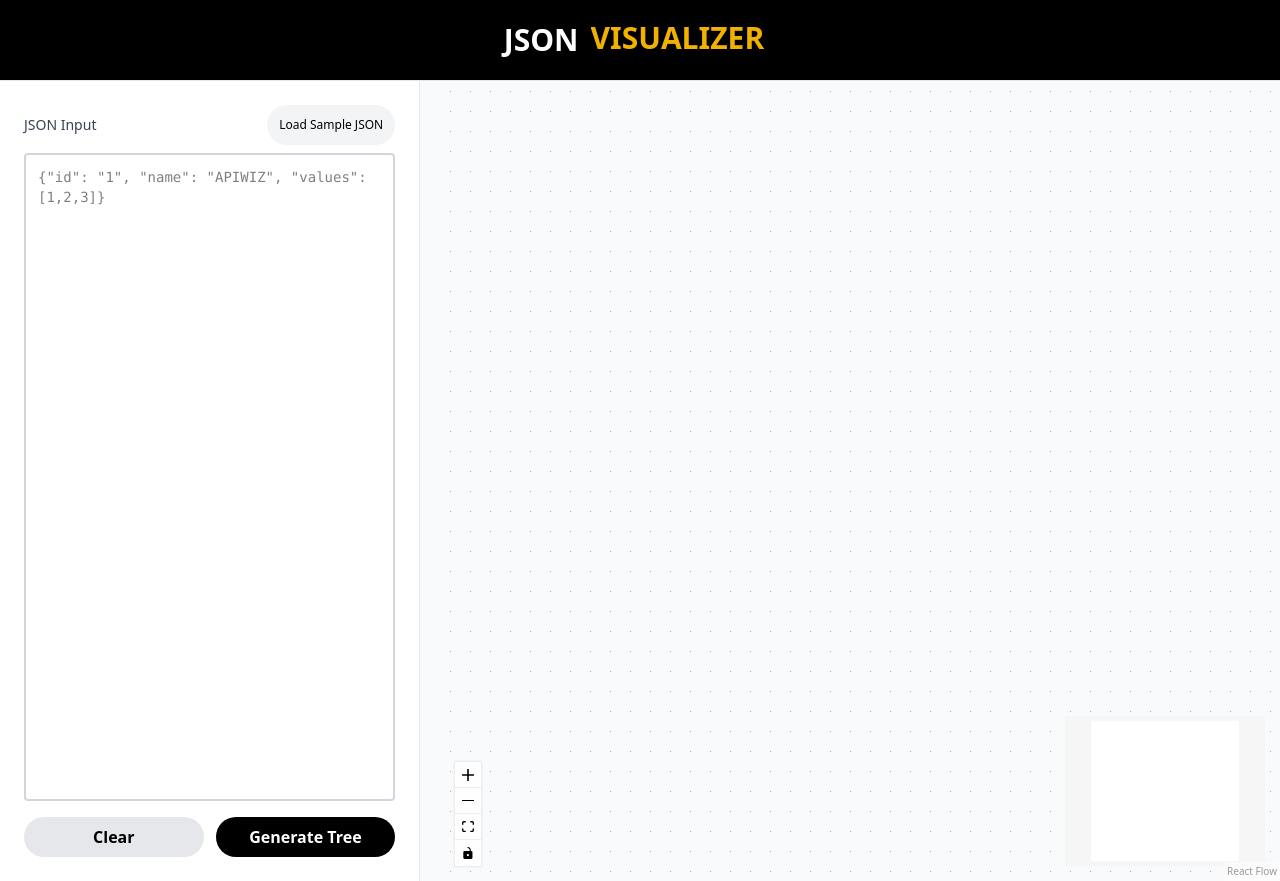
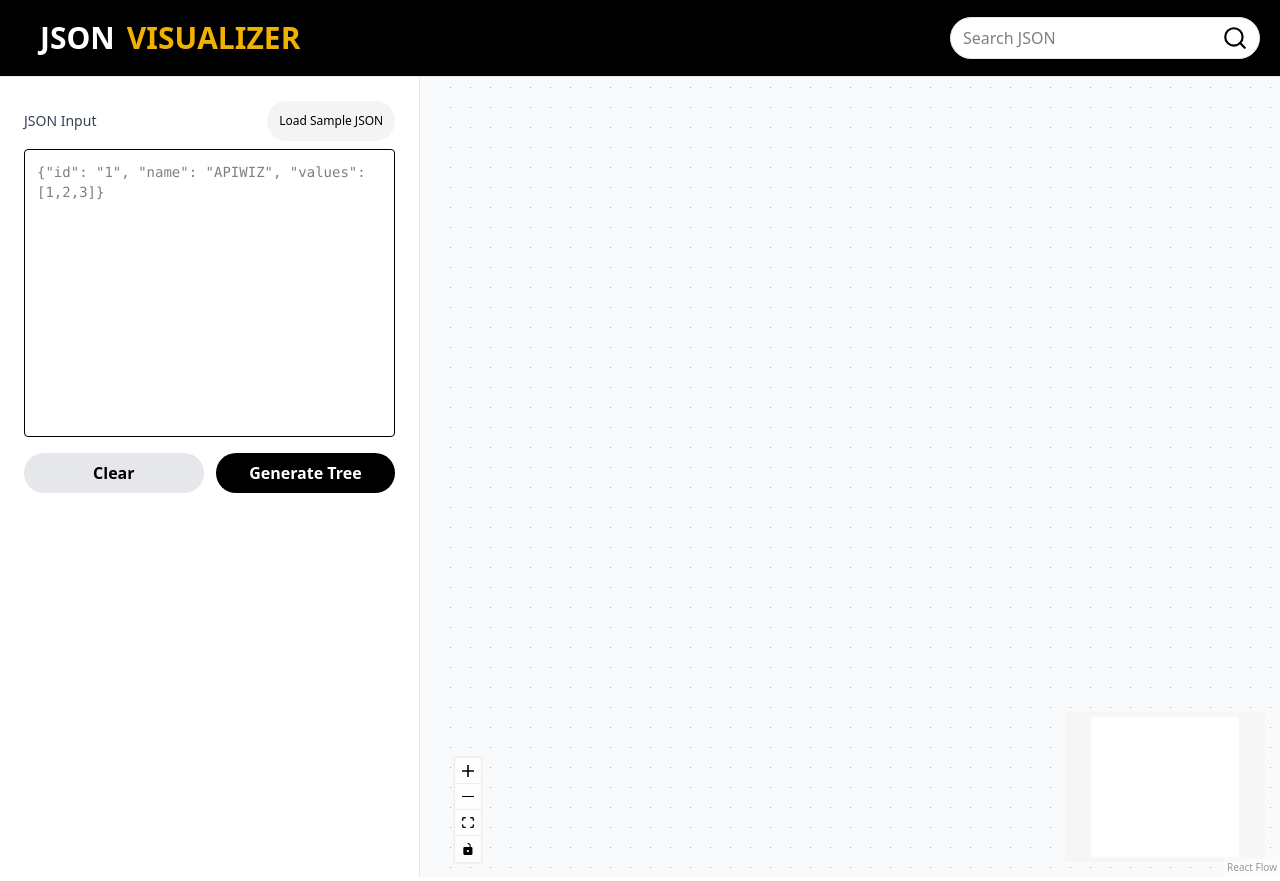
Before and after one commit to Madmax-Furiosa/json-visializer, a React (Vite) app: page / in a window 1280 px wide. Built offline with nearby package versions, Linux system fonts and the light colour scheme.

Commit message:
feat: add search bar

```diff
--- a/src/components/Flow.jsx
+++ b/src/components/Flow.jsx
@@ -16,6 +16,7 @@ import {
 
 import "@xyflow/react/dist/style.css";
 import RotatingText from "./TextRotate";
+import { Search } from "lucide-react";
 // import { initialEdges, initialNodes } from "./InitialNodes";
 
 const elk = new ELK();
@@ -217,8 +218,9 @@ function LayoutFlow() {
     <section>
       <div
         id="header"
-        className="w-full border-b border-gray-200 bg-black flex py-5 justify-center items-center"
+        className="w-full border-b border-gray-200 bg-black flex items-center justify-between px-5"
       >
+        <div className="flex items-center px-5 py-5">
           <h1 className="text-white text-3xl font-bold">JSON</h1>
           <RotatingText
             texts={["VIZUALIZER", "VISUALIZER"]}
@@ -228,10 +230,19 @@ function LayoutFlow() {
             animate={{ y: 0 }}
             exit={{ y: "-120%" }}
             staggerDuration={0.025}
-          splitLevelClassName="overflow-hidden pb-0.5 sm:pb-1 md:pb-1"
+            splitLevelClassName="overflow-hidden"
             transition={{ type: "spring", damping: 30, stiffness: 400 }}
             rotationInterval={3000}
           />
+        </div>
+        <input
+          type="search"
+          placeholder="Search JSON"
+          className="w-1/4 bg-white border border-gray-200 rounded-full py-2 px-3 relative"
+        />
+        <div className="absolute right-8" onClick={() => console.log("search")}>
+          <Search className="hover:text-gray-800 cursor-pointer" size={26} />
+        </div>
       </div>
       <div className="flex flex-col md:flex-row gap-5 bg-gray-50 h-screen">
         {/* Left panel */}
@@ -253,7 +264,7 @@ function LayoutFlow() {
               value={jsonInput}
               onChange={(e) => setJsonInput(e.target.value)}
               placeholder='{"id": "1", "name": "APIWIZ", "values": [1,2,3]}'
-              className="md:flex-1 p-3 border-2 border-gray-300 rounded font-mono text-sm md:resize-none focus:outline-none focus:border-blue-500 h-72"
+              className=" p-3 border border-black rounded font-mono text-sm md:resize-none focus:outline-none h-72"
             />
 
             {error && (
```
Lines whose indentation alone changed are shown as unchanged.
